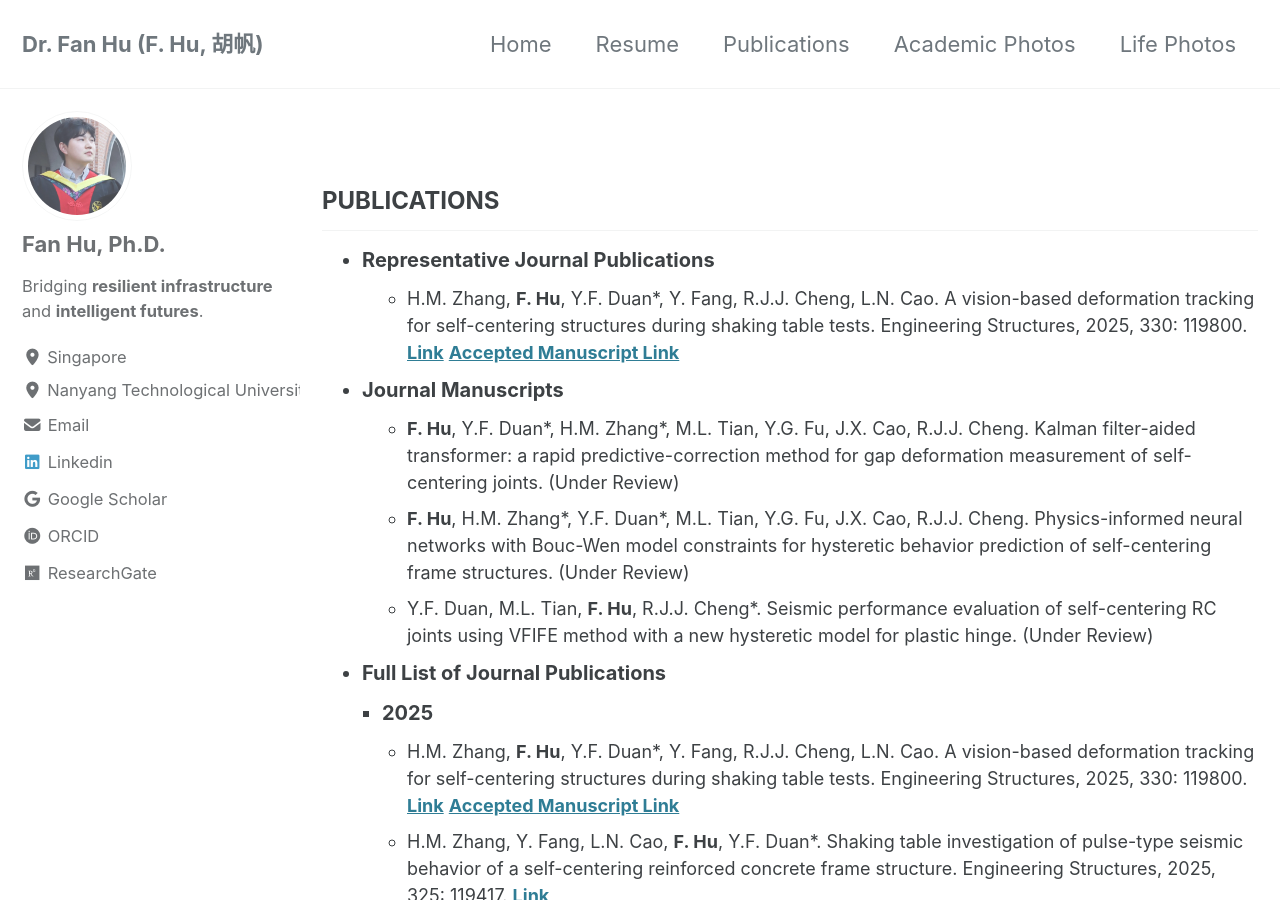
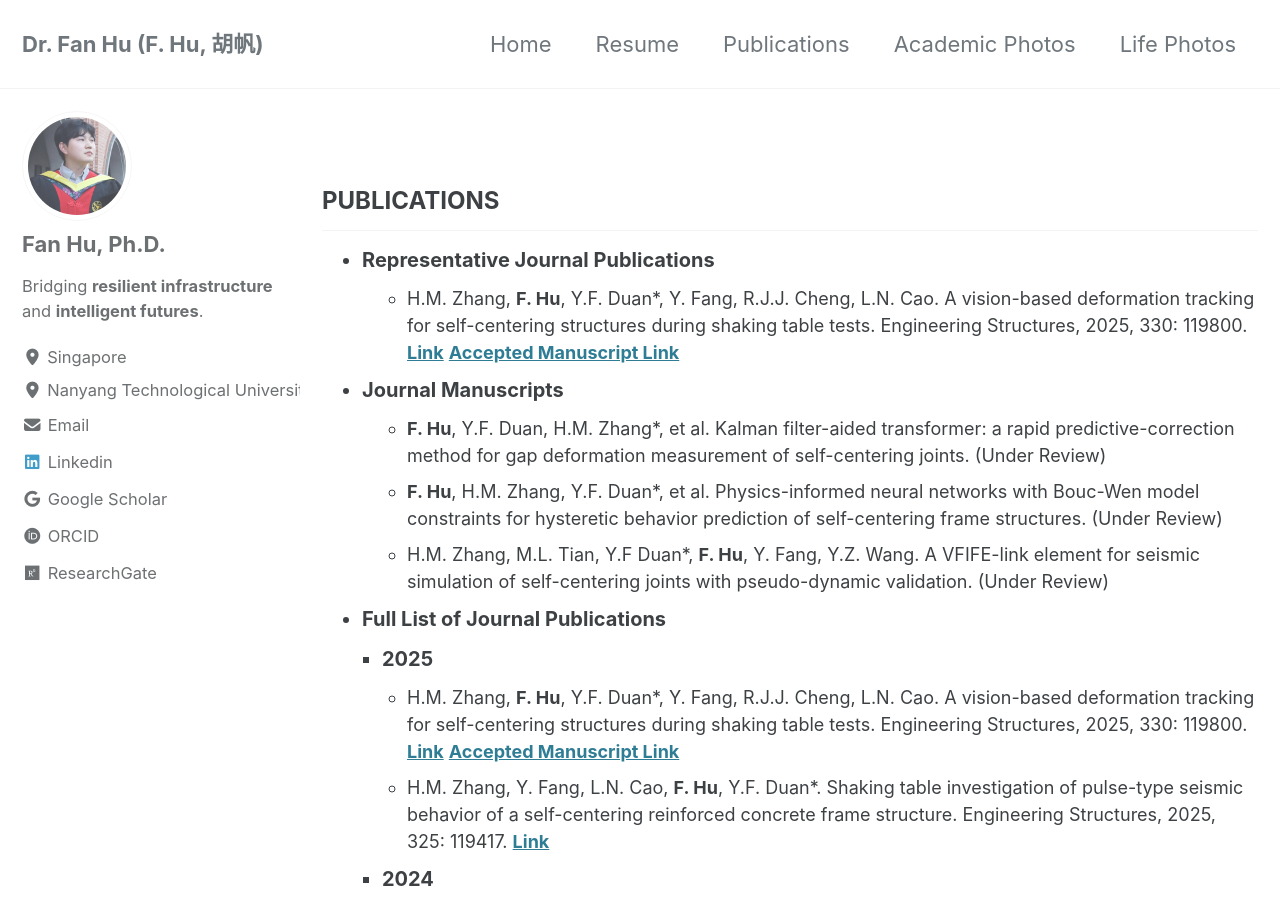
Before and after one commit to fanwindyhu/fanwindyhu.github.io, a Jekyll site: the page built from _pages/publications.md, in a window 1280 px wide and 900 px high. Built offline with Jekyll 4.4.1, drawn with Linux system fonts in a browser that asks for light colours; cached includes are drawn as plain includes; comment, search, counter and statistics services are not loaded.

Commit message:
publications.md

```diff
--- a/_pages/publications.md
+++ b/_pages/publications.md
@@ -23,13 +23,13 @@ seo: false
     <strong>Journal Manuscripts</strong>
   </li>
   <li style="list-style-type: circle; margin-left: 45px; font-size: 18px;">
-    <strong>F. Hu</strong>, Y.F. Duan*, H.M. Zhang*, M.L. Tian, Y.G. Fu, J.X. Cao, R.J.J. Cheng. Kalman filter-aided transformer: a rapid predictive-correction method for gap deformation measurement of self-centering joints. (Under Review)
+    <strong>F. Hu</strong>, Y.F. Duan, H.M. Zhang*, et al. Kalman filter-aided transformer: a rapid predictive-correction method for gap deformation measurement of self-centering joints. (Under Review)
   </li>
   <li style="list-style-type: circle; margin-left: 45px; font-size: 18px;">
-    <strong>F. Hu</strong>, H.M. Zhang*, Y.F. Duan*, M.L. Tian, Y.G. Fu, J.X. Cao, R.J.J. Cheng. Physics-informed neural networks with Bouc-Wen model constraints for hysteretic behavior prediction of self-centering frame structures. (Under Review)
+    <strong>F. Hu</strong>, H.M. Zhang, Y.F. Duan*, et al. Physics-informed neural networks with Bouc-Wen model constraints for hysteretic behavior prediction of self-centering frame structures. (Under Review)
   </li>
   <li style="list-style-type: circle; margin-left: 45px; font-size: 18px;">
-    Y.F. Duan, M.L. Tian, <strong>F. Hu</strong>, R.J.J. Cheng*. Seismic performance evaluation of self-centering RC joints using VFIFE method with a new hysteretic model for plastic hinge. (Under Review)
+    H.M. Zhang, M.L. Tian, Y.F Duan*, <strong>F. Hu</strong>, Y. Fang, Y.Z. Wang. A VFIFE-link element for seismic simulation of self-centering joints with pseudo-dynamic validation. (Under Review)
   </li>
   <li style="list-style-type: disc; margin-left: 0px; font-size: 20px;">
     <strong>Full List of Journal Publications</strong>
```
